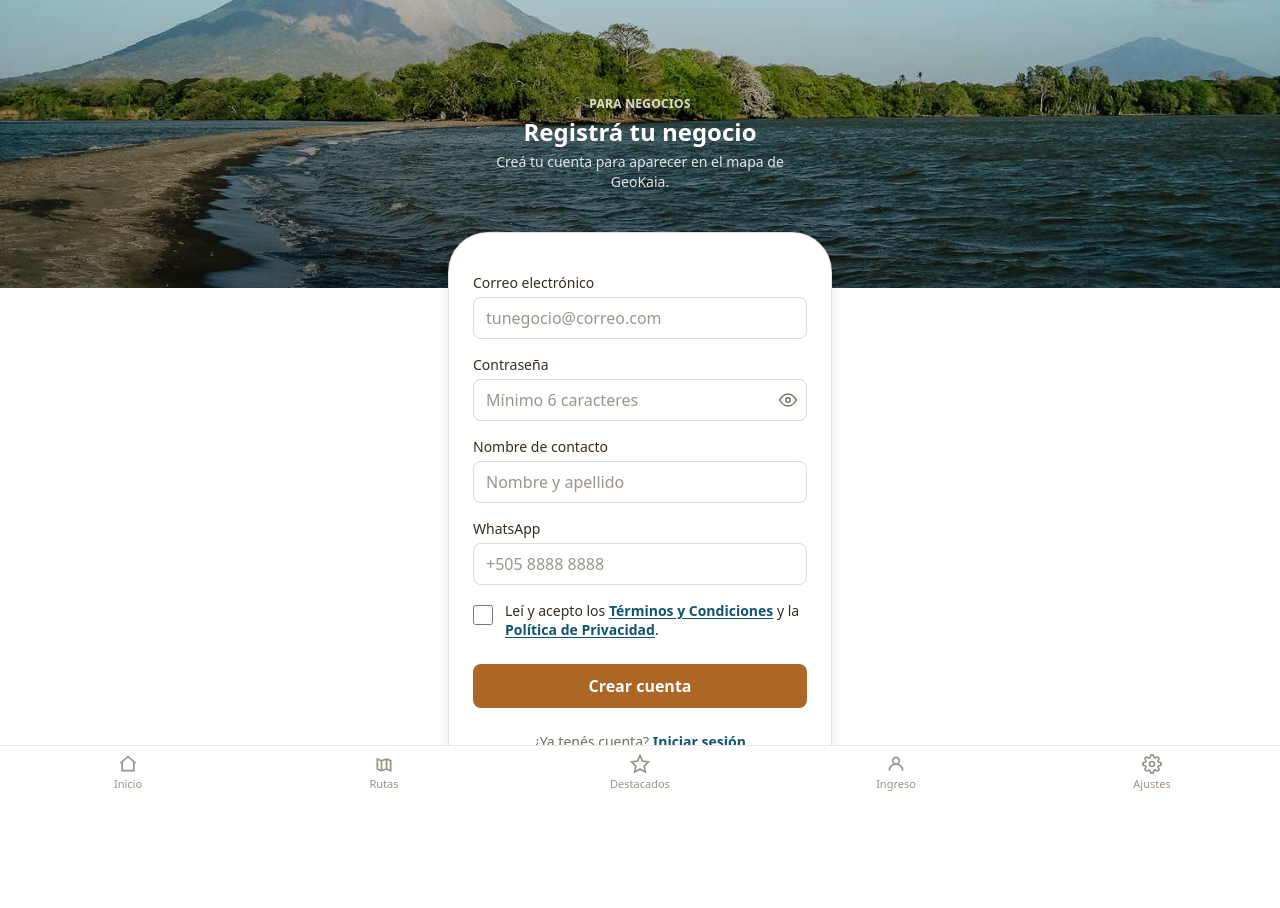
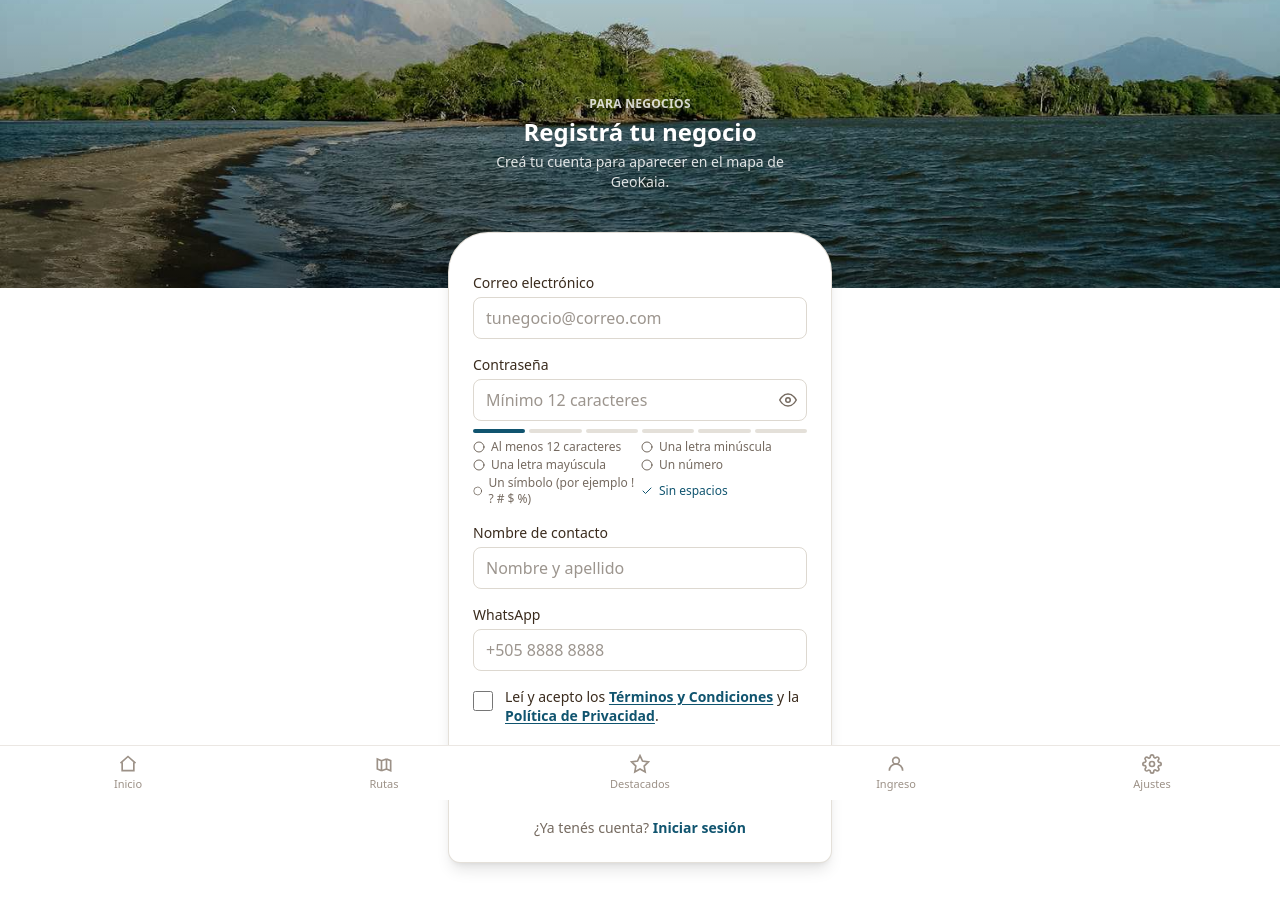
Before and after one commit to GeoKaia/GeoKaia-Frontend, a Next.js app: page /negocio/registro in a window 1280 px wide. Shown: the top 908 px of the page. Built offline with nearby package versions, Linux system fonts and the light colour scheme; no server answers.

Commit message:
feat(registro): contraseña de al menos 12 caracteres con mayúscula, minúscula, número y símbolo
- lib/password.js con la misma política que el backend
- Lista de requisitos en vivo bajo el campo de contraseña
- El formulario valida antes de enviar; el backend sigue siendo quien decide

```diff
--- a/src/app/negocio/registro/page.jsx
+++ b/src/app/negocio/registro/page.jsx
@@ -5,6 +5,8 @@ import Link from "next/link";
 import { registrarNegocio } from "@/lib/api";
 import CampoContrasena from "@/components/CampoContrasena";
 import AuthHero from "@/components/AuthHero";
+import RequisitosContrasena from "@/components/RequisitosContrasena";
+import { validarPassword } from "@/lib/password";
 
 const initialForm = {
   email: "",
@@ -16,8 +18,8 @@ const initialForm = {
 
 function validar(form) {
   if (!form.email.trim()) return "El correo es obligatorio.";
-  if (!form.password || form.password.length < 6)
-    return "La contraseña debe tener al menos 6 caracteres.";
+  const errorPassword = validarPassword(form.password, form.email);
+  if (errorPassword) return errorPassword;
   if (!form.nombreContacto.trim() || form.nombreContacto.trim().length < 3)
     return "El nombre de contacto debe tener al menos 3 caracteres.";
   if (!form.whatsapp.trim() || form.whatsapp.trim().length < 8)
@@ -124,8 +126,9 @@ export default function RegistroNegocioPage() {
               autoComplete="new-password"
               value={form.password}
               onChange={handleChange}
-              placeholder="Mínimo 6 caracteres"
+              placeholder="Mínimo 12 caracteres"
             />
+            <RequisitosContrasena password={form.password} />
           </div>
 
           <div>
--- /dev/null
+++ b/src/components/RequisitosContrasena.jsx
@@ -0,0 +1,34 @@
+import { Check, Circle } from "lucide-react";
+import { REQUISITOS } from "@/lib/password";
+
+// Lista en vivo de lo que ya cumple la contraseña que se está escribiendo.
+export default function RequisitosContrasena({ password }) {
+  const cumplidos = REQUISITOS.filter((r) => r.cumple(password)).length;
+
+  return (
+    <div className="mt-2" aria-live="polite">
+      <div className="mb-1.5 flex gap-1" aria-hidden="true">
+        {REQUISITOS.map((r, i) => (
+          <span
+            key={r.id}
+            className={`h-1 flex-1 rounded-full ${i < cumplidos ? "bg-accent-dark" : "bg-secondary/40"}`}
+          />
+        ))}
+      </div>
+      <ul className="grid grid-cols-1 gap-0.5 text-xs sm:grid-cols-2">
+        {REQUISITOS.map((r) => {
+          const ok = r.cumple(password);
+          return (
+            <li key={r.id} className={`flex items-center gap-1.5 ${ok ? "text-accent-fg" : "text-brand-text/70"}`}>
+              {ok ? <Check size={12} aria-hidden="true" /> : <Circle size={12} aria-hidden="true" />}
+              <span>
+                {r.texto}
+                <span className="sr-only">{ok ? " (cumplido)" : " (pendiente)"}</span>
+              </span>
+            </li>
+          );
+        })}
+      </ul>
+    </div>
+  );
+}
--- /dev/null
+++ b/src/lib/password.js
@@ -0,0 +1,32 @@
+// Política de contraseñas para cuentas nuevas. Tiene que coincidir con GeoKaia-Backend/src/utils/password.js:
+// el backend es quien manda (esto solo adelanta el aviso en el formulario).
+// El inicio de sesión NO la aplica: las cuentas anteriores a esta regla tienen que poder seguir entrando.
+export const MINIMO = 12;
+export const MAXIMO = 72;
+
+const PROHIBIDAS = ["password", "contrasena", "contraseña", "123456", "qwerty", "abcdef", "geokaia", "nicaragua"];
+
+export const REQUISITOS = [
+  { id: "longitud", texto: `Al menos ${MINIMO} caracteres`, cumple: (p) => p.length >= MINIMO && p.length <= MAXIMO },
+  { id: "minuscula", texto: "Una letra minúscula", cumple: (p) => /[a-z]/.test(p) },
+  { id: "mayuscula", texto: "Una letra mayúscula", cumple: (p) => /[A-Z]/.test(p) },
+  { id: "numero", texto: "Un número", cumple: (p) => /\d/.test(p) },
+  { id: "simbolo", texto: "Un símbolo (por ejemplo ! ? # $ %)", cumple: (p) => /[^A-Za-z0-9\s]/.test(p) },
+  { id: "espacios", texto: "Sin espacios", cumple: (p) => !/\s/.test(p) },
+];
+
+function contieneCorreo(password, email) {
+  const local = String(email || "").split("@")[0].toLowerCase();
+  return local.length >= 4 && password.toLowerCase().includes(local);
+}
+
+// Devuelve el primer problema (texto listo para mostrar) o null si la contraseña es válida.
+export function validarPassword(password, email) {
+  if (!password) return "La contraseña es obligatoria.";
+  const incumplido = REQUISITOS.find((r) => !r.cumple(password));
+  if (incumplido) return `La contraseña no cumple: ${incumplido.texto.toLowerCase()}.`;
+  if (PROHIBIDAS.some((w) => password.toLowerCase().includes(w)))
+    return "La contraseña es demasiado común o contiene el nombre de la plataforma.";
+  if (contieneCorreo(password, email)) return "La contraseña no puede contener tu correo.";
+  return null;
+}
```
